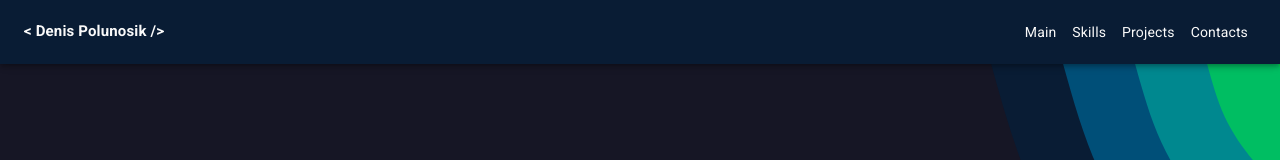
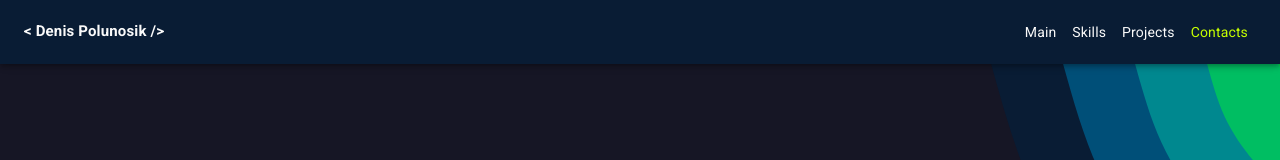
Before and after one commit to yneskladovae/Portfolio, a React (Create React App) app: page / in a window 1280 px wide. Shown: the top 160 px of the page. Built offline with nearby package versions, Linux system fonts and the light colour scheme.

Commit message:
feat: add anchor for link, add active link for nav

```diff
--- a/package.json
+++ b/package.json
@@ -4,6 +4,9 @@
   "private": true,
   "homepage": "https://yneskladovae.github.io/Portfolio",
   "dependencies": {
+    "@emotion/react": "^11.11.1",
+    "@emotion/styled": "^11.11.0",
+    "@mui/material": "^5.13.5",
     "@testing-library/jest-dom": "^5.16.5",
     "@testing-library/react": "^13.4.0",
     "@testing-library/user-event": "^13.5.0",
@@ -16,6 +19,7 @@
     "node-sass": "^8.0.0",
     "react": "^18.2.0",
     "react-dom": "^18.2.0",
+    "react-router-dom": "^6.13.0",
     "react-scripts": "5.0.1",
     "typescript": "^4.8.4",
     "web-vitals": "^2.1.4"
--- a/src/components/Contacts/Contacts.module.scss
+++ b/src/components/Contacts/Contacts.module.scss
@@ -33,6 +33,7 @@
   display: flex;
   justify-content: space-between;
   flex-wrap: wrap;
+  padding: 60px 0px 30px 0px;
 }
 
 .info {
--- a/src/components/Contacts/Contacts.tsx
+++ b/src/components/Contacts/Contacts.tsx
@@ -6,7 +6,7 @@ import {message, footerWave, gitHubIcon, linkedInIcon, emailIcon} from "../../ut
 
 export const Contacts = () => {
     return (
-        <div className={s.contactsBlock}>
+        <div id='contacts' className={s.contactsBlock}>
             <img className={s.contactsSeparator} src={footerWave} alt="Separator for contacts"/>
             <div className={`${StyleContainer.container} \`${s.contactsContainer}`}>
                 <div className={s.contactsWrap}>
--- a/src/components/Footer/Footer.tsx
+++ b/src/components/Footer/Footer.tsx
@@ -1,10 +1,11 @@
 import React from 'react';
 import s from './Footer.module.css'
 import StyleContainer from "../../common/styles/Container.module.css";
+import { Link } from 'react-router-dom';
 
 export const Footer = () => {
     return (
-        <div className={s.footer}>
+        <div id='footer' className={s.footer}>
             <div className={StyleContainer.container}>
                 <div className={s.footerContainer}>
                     <div className={s.contacts}>
--- a/src/components/Header/Nav/Nav.module.scss
+++ b/src/components/Header/Nav/Nav.module.scss
@@ -14,9 +14,15 @@
   }
 
 }
+
 .hamburger {
   display: none;
 }
+
+.active {
+  color: #c6ff00 !important;
+}
+
 
 //s.open {
 //  display: none;
--- a/src/components/Header/Nav/Nav.tsx
+++ b/src/components/Header/Nav/Nav.tsx
@@ -1,25 +1,55 @@
-import React, {useState} from 'react';
-import s from './Nav.module.scss'
+import React, {useState, useEffect} from 'react';
+import s from './Nav.module.scss';
 import hamburgerIcon from '../../../assets/svg/hamburger.svg';
+import {handleScroll} from "../../../utils/scrollUtils";
 
 export const Nav = () => {
-    // const [isOpen, setIsOpen] = useState<boolean>(false);
+  const [activeLink, setActiveLink] = useState<string>('');
+  const navLinks = [
+    {id: 'main', label: 'Main'},
+    {id: 'skills', label: 'Skills'},
+    {id: 'projects', label: 'Projects'},
+    {id: 'contacts', label: 'Contacts'},
+  ];
+  const handleNavLinkClick = (link: string) => {
+    const offsetTop = document.getElementById(link)?.offsetTop ?? 0;
+    window.scrollTo({
+      top: offsetTop,
+      behavior: 'smooth'
+    });
 
-    // const toggleMenu = () => {
-    //     setIsOpen(!isOpen);
-    // };
+    setTimeout(() => {
+      setActiveLink(link);
+    }, 650);
+  };
 
-    return (
-        <nav className={s.navContainer}>
-            <img className={s.hamburger} src={hamburgerIcon} alt="Menu"/>
-            <ul className={s.navItems}>
-                {/*<img className={`${s.hamburger} ${isOpen ? s.open : ''}`} src={hamburgerIcon} alt="Menu" onClick={toggleMenu}/>*/}
-                {/*<ul className={`${s.navItems} ${isOpen ? s.open : ''}`}>*/}
-                <li className={s.navItem}><a className={s.navLink} href="#">Main</a></li>
-                <li className={s.navItem}><a className={s.navLink} href="#">Skills</a></li>
-                <li className={s.navItem}><a className={s.navLink} href="#">Projects</a></li>
-                <li className={s.navItem}><a className={s.navLink} href="#">Contacts</a></li>
-            </ul>
-        </nav>
-    );
-}
+  useEffect(() => {
+    const handleScrollCallback = () => handleScroll(setActiveLink);
+
+    window.addEventListener('scroll', handleScrollCallback);
+    return () => {
+      window.removeEventListener('scroll', handleScrollCallback);
+    };
+  }, []);
+
+
+  return (
+    <nav className={s.navContainer}>
+      <img
+        className={s.hamburger}
+        src={hamburgerIcon}
+        alt="Menu"
+      />
+      <ul>
+        {navLinks.map((link) => (
+          <li key={link.id}>
+            <a className={activeLink === link.id ? s.active : ''} href={`#${link.id}`}
+               onClick={() => handleNavLinkClick(link.id)}>
+              {link.label}
+            </a>
+          </li>
+        ))}
+      </ul>
+    </nav>
+  );
+};
--- a/src/components/Main/Main.tsx
+++ b/src/components/Main/Main.tsx
@@ -7,7 +7,7 @@ import BtnsMain from '../../common/styles/BtnsMain.module.css';
 
 export const Main = () => {
     return (
-        <div className={s.mainBlcok}>
+        <div id='main' className={s.mainBlcok}>
             <div className={StyleContainer.container}>
                 {/*<div className={`${StyleContainer.container } ${s.mainContainer}`}>*/}
                 <div className={s.mainGreetingContainer}>
--- a/src/components/Offer/Offer.tsx
+++ b/src/components/Offer/Offer.tsx
@@ -3,7 +3,7 @@ import s from './Offer.module.scss'
 
 export const Offer = () => {
     return (
-        <div className={s.offerBlcok}>
+        <div  className={s.offerBlcok}>
             <p className={s.description}>considering remote work options</p>
             <h2 className={s.header}>Let's get to work</h2>
             <button className={s.btnOffer}>Hire me</button>
--- a/src/components/Projects/Projects.tsx
+++ b/src/components/Projects/Projects.tsx
@@ -13,6 +13,8 @@ export const Projects = () => {
         <img src={sectionSeparatorWave} alt="Section separator"/>
       </div>
       <div className={s.projectsWrap}>
+        <div id='projects' style={{paddingTop: '50px'}}>
+        </div>
         <div className={`${StyleContainer.container} ${s.projectsContainer}`}>
           <CustomHeader header={'Projects'} subHeader={'Featured Projects'}/>
           <div className={s.projectsItems}>
--- a/src/components/Skills/Skills.tsx
+++ b/src/components/Skills/Skills.tsx
@@ -8,7 +8,7 @@ import {CustomHeader} from "../../common/components/CustomHeader/CustomHeader";
 
 export const Skills = () => {
     return (
-        <div className={s.skillsBlcok}>
+        <div id='skills' className={s.skillsBlcok}>
             <div className={`${StyleContainer.container} ${s.skillsContainer}`}>
                 <CustomHeader header={'Skills'} subHeader={'My skills'}/>
                 <div className={s.skillsWrap}>
--- a/src/index.css
+++ b/src/index.css
@@ -13,6 +13,10 @@ a {
     text-decoration: none;
 }
 
+html {
+    scroll-behavior: smooth;
+}
+
 body {
     margin: 0;
     font-family: -apple-system, BlinkMacSystemFont, 'Segoe UI', 'Roboto', 'Oxygen',
--- /dev/null
+++ b/src/utils/scrollUtils.ts
@@ -0,0 +1,43 @@
+export const handleScroll = (setActiveLink: (link: string) => void) => {
+  const mainSection = document.getElementById('main');
+  const skillsSection = document.getElementById('skills');
+  const projectsSection = document.getElementById('projects');
+  const contactsSection = document.getElementById('contacts');
+
+  const scrollOffset = 10;
+
+  if (
+    mainSection &&
+    typeof window.scrollY !== 'undefined' &&
+    window.scrollY >= mainSection.offsetTop &&
+    skillsSection &&
+    typeof skillsSection.offsetTop !== 'undefined' &&
+    window.scrollY < skillsSection.offsetTop - scrollOffset
+  ) {
+    setActiveLink('main');
+  } else if (
+    skillsSection &&
+    typeof window.scrollY !== 'undefined' &&
+    window.scrollY >= skillsSection.offsetTop &&
+    projectsSection &&
+    typeof projectsSection.offsetTop !== 'undefined' &&
+    window.scrollY < projectsSection.offsetTop - scrollOffset
+  ) {
+    setActiveLink('skills');
+  } else if (
+    projectsSection &&
+    typeof window.scrollY !== 'undefined' &&
+    window.scrollY >= projectsSection.offsetTop &&
+    contactsSection &&
+    typeof contactsSection.offsetTop !== 'undefined' &&
+    window.scrollY < contactsSection.offsetTop - scrollOffset
+  ) {
+    setActiveLink('projects');
+  } else if (
+    contactsSection &&
+    typeof window.scrollY !== 'undefined' &&
+    window.scrollY >= contactsSection.offsetTop - scrollOffset
+  ) {
+    setActiveLink('contacts');
+  }
+};
```
Also changed, not shown: 1 other file (tests, documents, lock files or other folders). Lines whose indentation alone changed are shown as unchanged.
